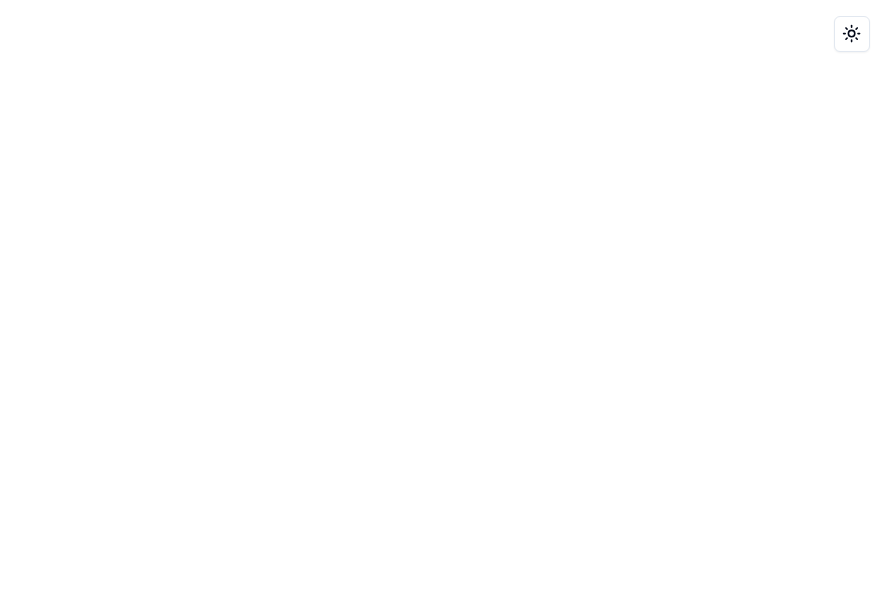
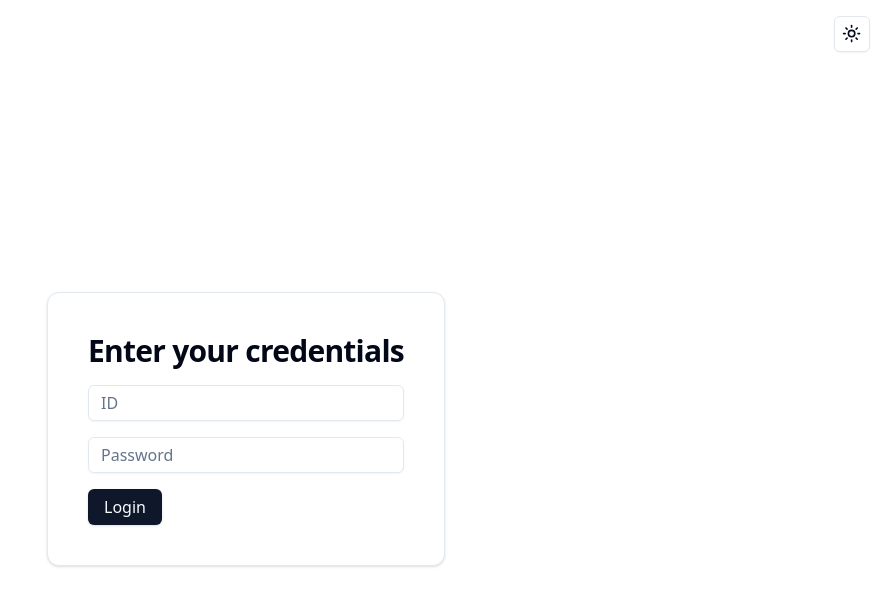
Before and after one commit to iZafor/irasx, a React (Vite) app: page / in a window 1280 px wide. Shown: the top 606 px of the page, without its empty margins (394-1280 px from the left). Built offline with nearby package versions, Linux system fonts and the light colour scheme.

Commit message:
add login system

```diff
--- a/src/App.tsx
+++ b/src/App.tsx
@@ -1,4 +1,21 @@
+import { RouterProvider, createBrowserRouter } from "react-router-dom"
 import { ModeToggle } from "./components/mode-toggle"
+import Login from "./login";
+import { validateStoredAuthData } from "./lib/utils";
+import { redirect } from "react-router-dom";
+
+const router = createBrowserRouter([
+  {
+    path: "/",
+    element: <Login />,
+    loader: async () => {
+      if (validateStoredAuthData()) {
+        return redirect("/dashboard");
+      }
+      return null;
+    }
+  },
+]);
 
 export default function App() {
   return (
@@ -6,6 +23,7 @@ export default function App() {
       <div className="w-full grid justify-end pr-4 mt-4">
         <ModeToggle />
       </div>
+      <RouterProvider router={router} />
     </div>
   );
 }
--- /dev/null
+++ b/src/lib/apis.ts
@@ -0,0 +1,13 @@
+import { AuthData } from "./definition";
+
+export async function login(data: AuthData) {
+    return fetch(
+        "https://iras.iub.edu.bd:8079//v2/account/token",
+        {
+            method: "POST",
+            headers: {
+                "Content-Type": "application/json"
+            },
+            body: JSON.stringify(data)
+        });
+}
--- /dev/null
+++ b/src/lib/definition.ts
@@ -0,0 +1,14 @@
+export interface AuthData {
+    email: string;
+    password: string;
+}
+
+export interface AuthResponse {
+    message: string;
+    data?: { [key: string]: string; }[];
+}
+
+export interface StoredAuthData {
+    id: string;
+    data: AuthResponse;
+}
--- a/src/lib/utils.ts
+++ b/src/lib/utils.ts
@@ -1,6 +1,18 @@
 import { type ClassValue, clsx } from "clsx"
 import { twMerge } from "tailwind-merge"
+import { StoredAuthData } from "./definition";
 
 export function cn(...inputs: ClassValue[]) {
   return twMerge(clsx(inputs))
 }
+
+export function validateStoredAuthData() {
+  const data: string | null = localStorage.getItem("authData");
+  if (data === null) {
+    return false;
+  }
+  const authData: StoredAuthData = JSON.parse(data);
+  const res = Date.parse(
+    authData.data.data?.[0]?.["expires"] || (new Date()).toUTCString()) > Date.now();
+  return res;
+}
--- /dev/null
+++ b/src/login.tsx
@@ -0,0 +1,43 @@
+import { Button } from "@/components/ui/button"
+import { Card, CardContent, CardTitle } from "./components/ui/card"
+import { Input } from "./components/ui/input"
+import { login } from "./lib/apis"
+import { AuthResponse, StoredAuthData } from "./lib/definition"
+import { useNavigate } from "react-router-dom"
+
+export default function Login() {
+    const navigate = useNavigate();
+
+    async function handleLogin(ev: React.FormEvent<HTMLFormElement>) {
+        ev.preventDefault();
+        const formData = new FormData(ev.currentTarget);
+        const res: AuthResponse = await login(
+            {
+                email: formData.get("uid")?.toString() || "",
+                password: formData.get("password")?.toString() || ""
+            })
+            .then(res => res.json())
+            .catch(err => err);
+        const data: StoredAuthData = {
+            id: formData.get("uid")?.toString() || "",
+            data: res
+        };
+        localStorage.setItem("authData", JSON.stringify(data));
+        navigate("/dashboard");
+    }
+
+    return (
+        <div className="mt-60 w-full grid place-items-center">
+            <Card className="p-10">
+                <CardTitle className="text-3xl">Enter your credentials</CardTitle>
+                <CardContent className="p-0 mt-4">
+                    <form className="space-y-4" onSubmit={handleLogin}>
+                        <Input className="text-base" name="uid" placeholder="ID" required />
+                        <Input className="text-base" type="password" name="password" placeholder="Password" required />
+                        <Button className="text-base" type="submit">Login</Button>
+                    </form>
+                </CardContent>
+            </Card>
+        </div>
+    );
+}
```
